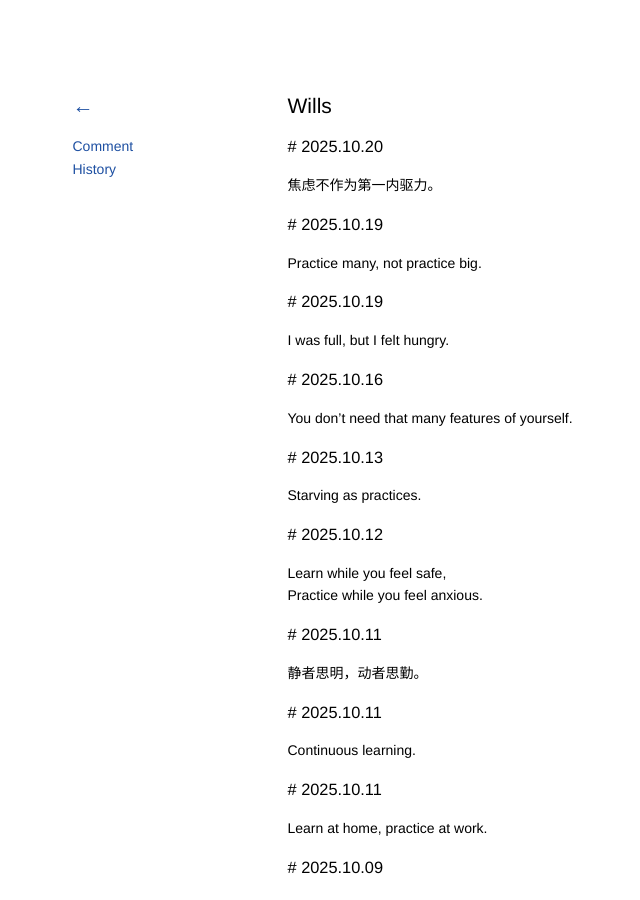
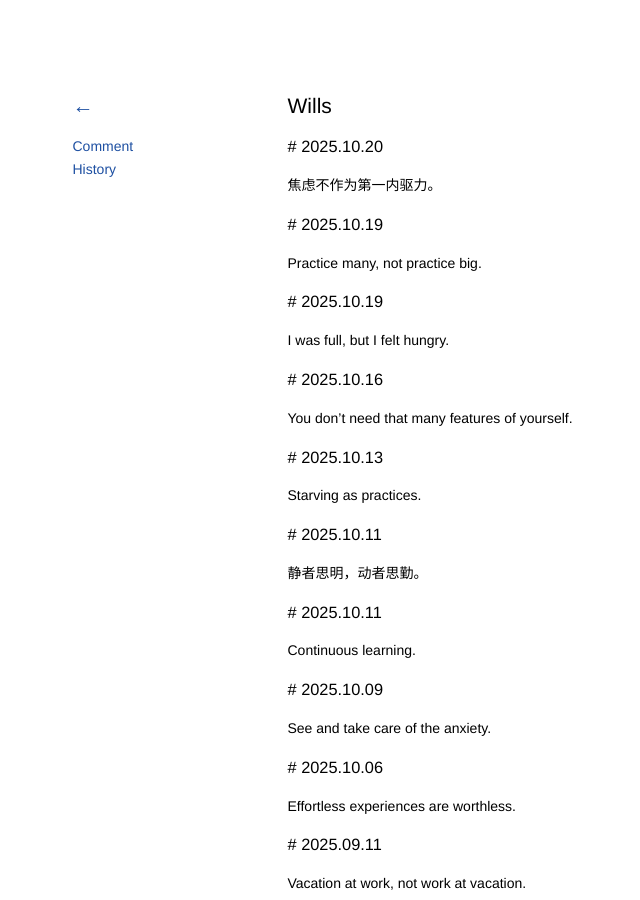
Before and after one commit to kidlj/awei, a Jekyll site: the page built from _wiki/wills.md, in a window 1280 px wide and 900 px high. Shown: the whole window, without its empty margins (60-700 px from the left). Built offline with Jekyll 4.4.1, drawn with Linux system fonts in a browser that asks for light colours.

Commit message:
update wills

```diff
--- a/_wiki/wills.md
+++ b/_wiki/wills.md
@@ -22,11 +22,6 @@
 
 Starving as practices.
 
-### 2025.10.12
-
-Learn while you feel safe,
-Practice while you feel anxious.
-
 ### 2025.10.11
 
 静者思明，动者思勤。
@@ -34,10 +29,6 @@
 ### 2025.10.11
 
 Continuous learning.
-
-### 2025.10.11
-
-Learn at home, practice at work.
 
 ### 2025.10.09
 
```
